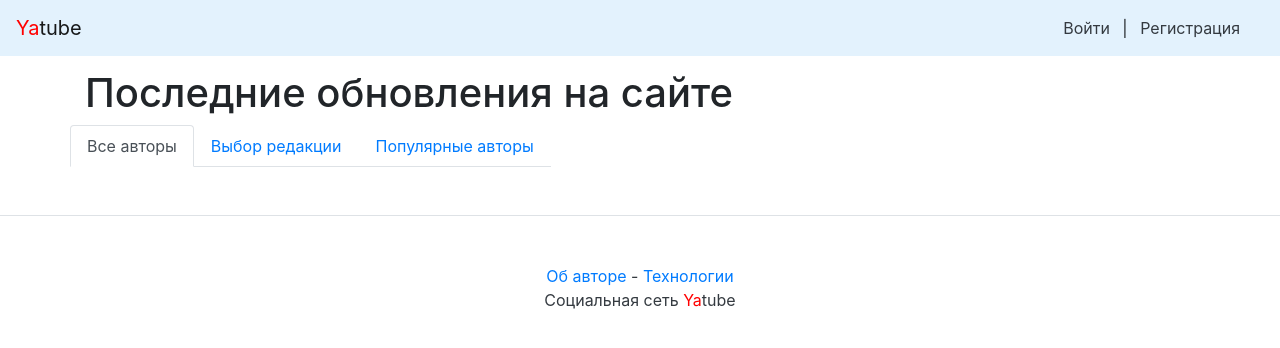
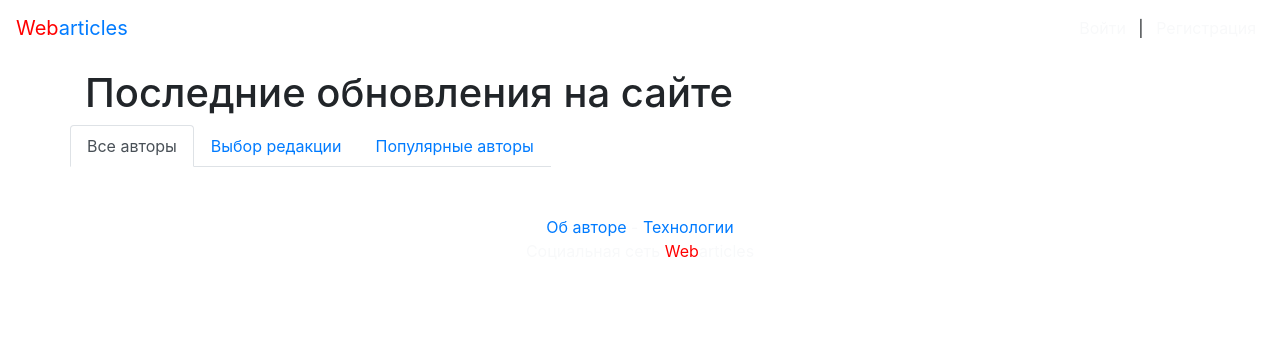
Before and after one commit to LionHeart-coder/article-web, a Django app: page / in a window 1280 px wide. Shown: the top 348 px of the page. Run offline with Django 3.2, Linux system fonts and the light colour scheme; data that the repository does not hold is empty; some libraries are stand-ins or nearby versions.

Commit message:
Change navbar and footer

```diff
--- a/templates/includes/footer.html
+++ b/templates/includes/footer.html
@@ -1,6 +1,6 @@
-<footer class="pt-4 my-md-5 pt-md-5 border-top">
-  <p class="m-0 text-dark text-center "><a href="{% url 'about_author' %}">Об авторе</a> - <a
+<footer class="pt-4 pt-md-5 footer-custom text-light">
+  <p class="m-0 text-center "><a href="{% url 'about_author' %}">Об авторе</a> - <a
       href="{% url 'about_spec' %}">Технологии</a>
   </p>
-  <p class="m-0 text-dark text-center ">Социальная сеть <span style="color:red">Ya</span>tube</p>
+  <p class="m-0 text-center ">Социальная сеть <span style="color:red">Web</span>articles</p>
 </footer>
--- a/templates/includes/nav.html
+++ b/templates/includes/nav.html
@@ -1,20 +1,19 @@
 {% load static %}
-<nav class="navbar {% if user.is_authenticated %}navbar-expand-lg{% endif %} navbar-light" style="background-color: #e3f2fd; margin-bottom: 13px;">
-  <a class="navbar-brand" href="{% url 'index' %}"><span style="color: red">Ya</span>tube</a>
-  {% if user.is_authenticated %}
-    <div class="collapse navbar-collapse" id="navbarSupportedContent">
+<nav class="navbar navbar-custom" style="margin-bottom: 13px;">
+  <a class="navbar-brand" href="{% url 'index' %}"><span style="color: red">Web</span>articles</a>
+  {% if request.user.is_authenticated %}
       <ul class="navbar-nav mr-auto">
         <li class="nav-item">
-          <a class="nav-link" href="{% url 'new_post' %}">Новый пост</a>
+          <a class="nav-link text-light" href="{% url 'new_post' %}">Новый пост</a>
         </li>
       </ul>
-    </div>
-  {% endif %}
+
   <nav class="my-2 my-md-0 mr-md-3">
-    {% if user.is_authenticated %}
-      Пользователь: {{ request.user.username }}.
+
+      <span class="text-light">Пользователь: {{ request.user.username }}.</span>
       <div class="dropdown d-inline">
-        <button class="btn dropdown-toggle" type="button" data-toggle="dropdown"><img src="{% static 'images/settings.png' %}" alt="settings" style="width: 30px"></button>
+        <button id="button-settings" class="btn dropdown-toggle" type="button" data-toggle="dropdown"><img
+            src="{% static 'images/settings.png' %}" alt="settings" style="width: 30px"></button>
         <div class="dropdown-menu" style="top: 35px; right: 0; left: auto;">
           <a class="dropdown-item" href="{% url 'profile' request.user.username %}">Профиль</a>
           <a class="dropdown-item" href="{% url 'update-profile' %}">Изменить профиль</a>
@@ -23,8 +22,10 @@
         </div>
       </div>
     {% else %}
-      <a class="p-2 text-dark" href="{% url 'login' %}">Войти</a> |
-      <a class="p-2 text-dark" href="{% url 'signup' %}">Регистрация</a>
+      <div style="justify-content: flex-end!important;">
+        <a class="p-2 text-light text-decoration-none" href="{% url 'login' %}">Войти</a> |
+        <a class="p-2 text-light text-decoration-none" href="{% url 'signup' %}">Регистрация</a>
+      </div>
     {% endif %}
   </nav>
 </nav>
```
